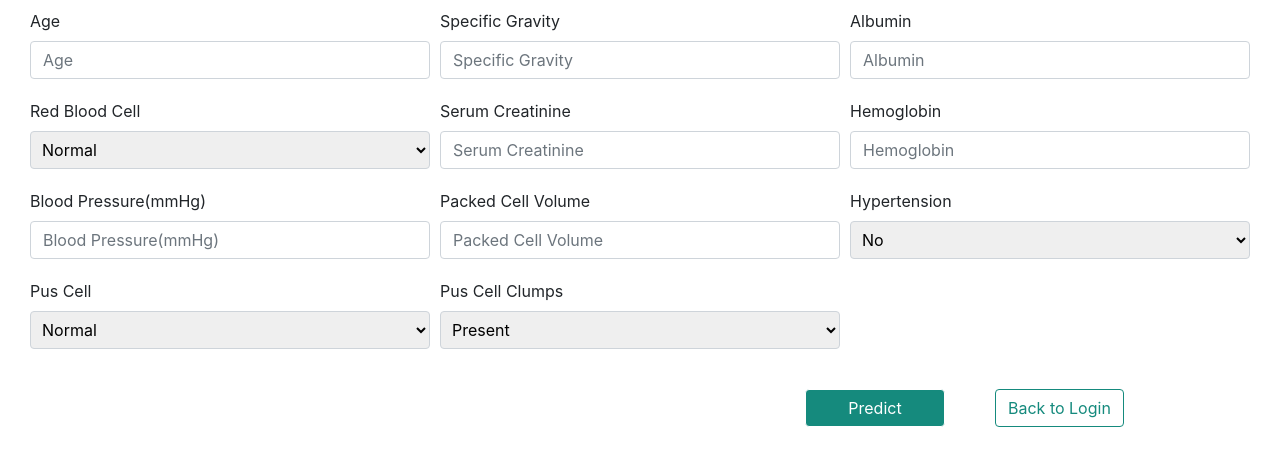
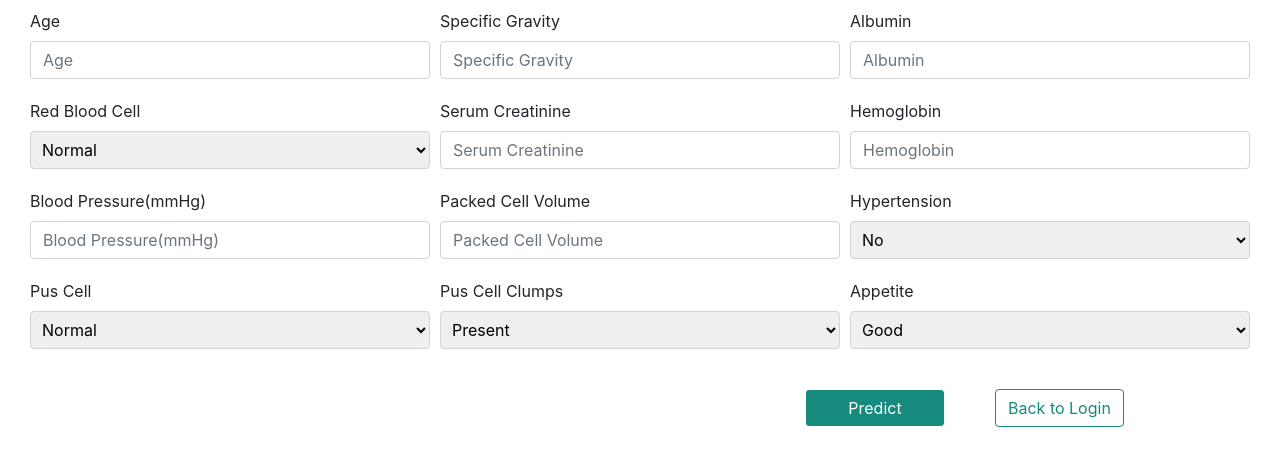
Before and after one commit to Keside2/chromic_kidney, a Python web app: template templates/account.html in a window 1280 px wide. Shown: the part 146-612 px from the top of the page. Run offline with Jinja, Linux system fonts and the light colour scheme; the template is opened without the code that fills it, so the values that code supplies are empty; some libraries are stand-ins or nearby versions.

Commit message:
Update account.html

```diff
--- a/templates/account.html
+++ b/templates/account.html
@@ -117,6 +117,13 @@
                             <option value="0">Not Present</option>
                         </select>
                     </div>
+                    <div class="col-12 col-md-4 aon">
+                        <label for="pus">Appetite</label>
+                        <select name="appet" id="pus">
+                            <option value="1">Good</option>
+                            <option value="0">Poor</option>
+                        </select>
+                    </div>
 
                 </div>
 
```
